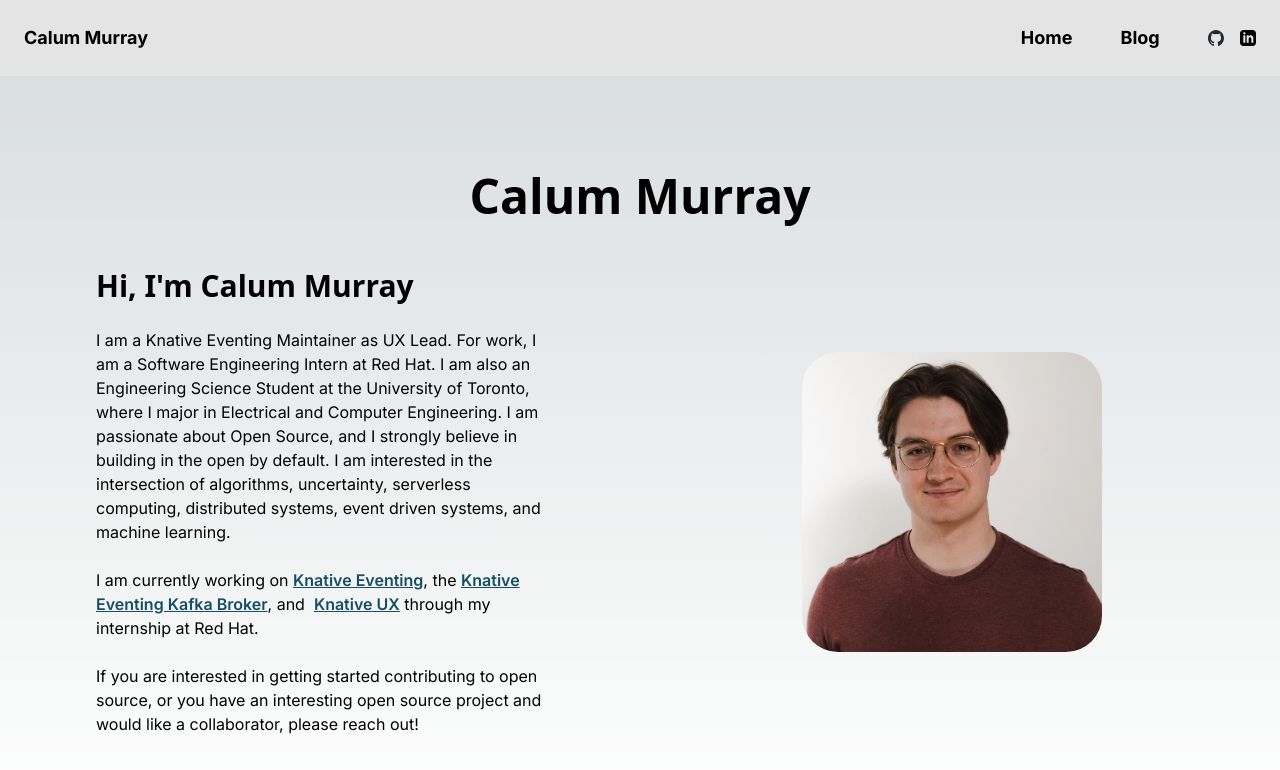
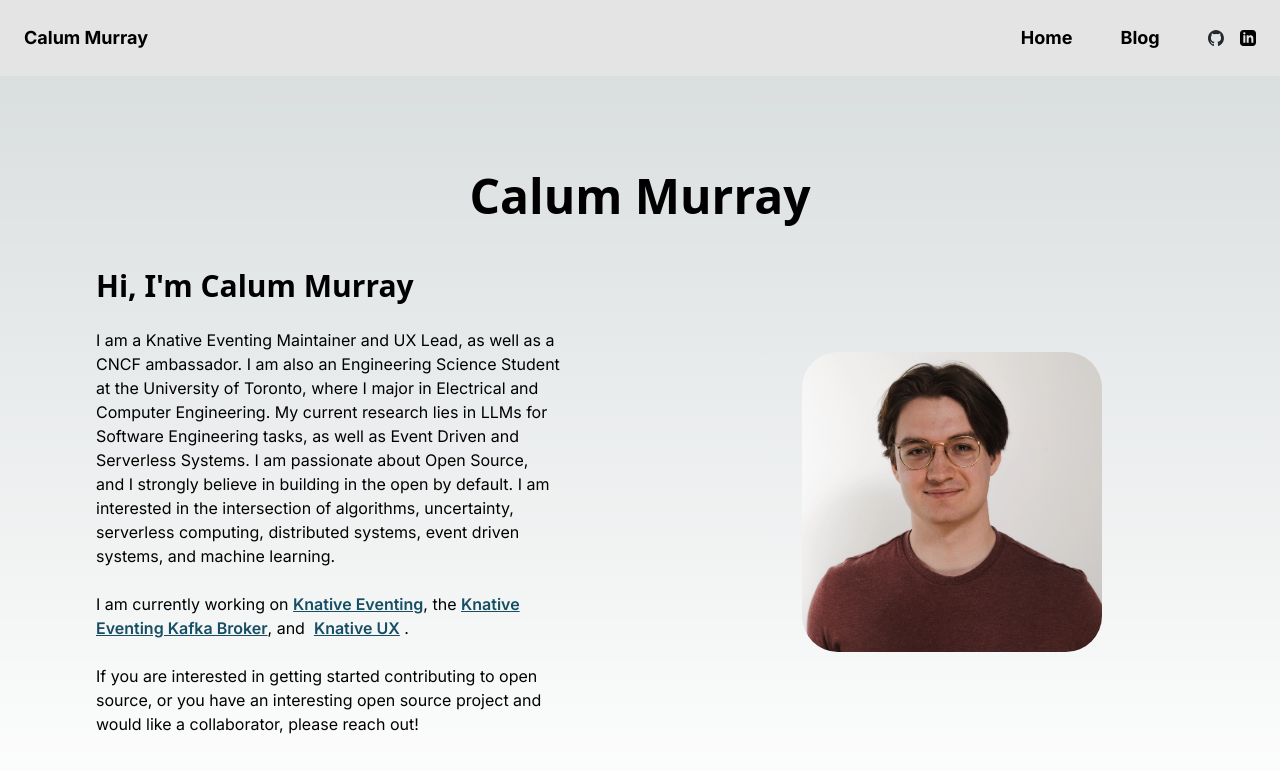
Before and after one commit to Cali0707/calummurray.dev, a Next.js app: page / in a window 1280 px wide. Shown: the top 770 px of the page. Built offline with nearby package versions, Linux system fonts and the light colour scheme.

Commit message:
Update personal bio
Signed-off-by: Cali0707 <calumramurray@gmail.com>

```diff
--- a/src/app/page.tsx
+++ b/src/app/page.tsx
@@ -23,10 +23,10 @@ export default function Home() {
           </h3>
           <br />
           <p>
-            I am a Knative Eventing Maintainer as UX Lead. For work, I am a
-            Software Engineering Intern at Red Hat. I am also an Engineering
-            Science Student at the University of Toronto, where I major in
-            Electrical and Computer Engineering. I am passionate about Open
+            I am a Knative Eventing Maintainer and UX Lead, as well as a CNCF ambassador.
+            I am also an Engineering Science Student at the University of Toronto, where I major in
+            Electrical and Computer Engineering. My current research lies in LLMs for Software Engineering
+            tasks, as well as Event Driven and Serverless Systems. I am passionate about Open
             Source, and I strongly believe in building in the open by default. I
             am interested in the intersection of algorithms, uncertainty,
             serverless computing, distributed systems, event driven systems, and
@@ -69,7 +69,7 @@ export default function Home() {
             >
               Knative UX
             </a>{" "}
-            through my internship at Red Hat.
+            .
           </p>
           <br />
           <p>
```
